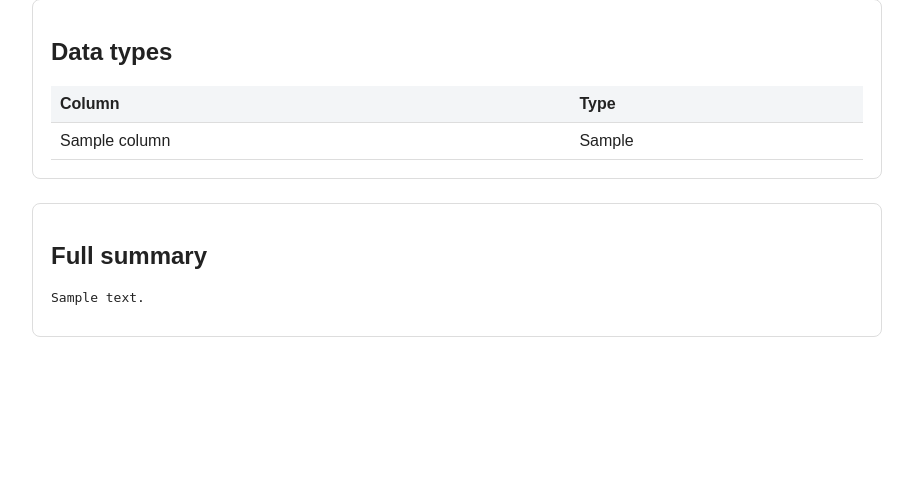
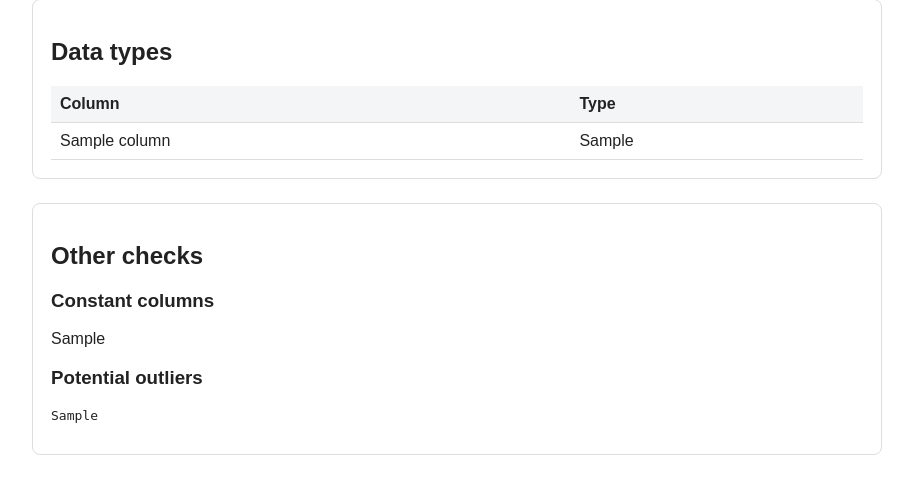
Before and after one commit to akshysasi/DataDoctor, a Flask app: template templates/index.html in a window 1280 px wide. Shown: the part 614-1109 px from the top of the page, without its empty margins (183-1096 px from the left). Before the commit the page ends 951 px from the top, so only its background shows below. Run offline with Flask 3, Linux system fonts and the light colour scheme; the template is opened without the code that fills it: most values are stand-ins (such as "Sample title", 1, 10 or a date in 2020).

Commit message:
Show additional data quality checks

```diff
--- a/templates/index.html
+++ b/templates/index.html
@@ -84,9 +84,22 @@
             </table>
         </section>
 
-        <section>
-            <h2>Full summary</h2>
-            <pre>{{ report.summary }}</pre>
+                <section>
+            <h2>Other checks</h2>
+
+            <h3>Constant columns</h3>
+            {% if report.constant_columns %}
+                <p>{{ report.constant_columns }}</p>
+            {% else %}
+                <p>None found.</p>
+            {% endif %}
+
+            <h3>Potential outliers</h3>
+            {% if report.potential_outliers %}
+                <pre>{{ report.potential_outliers }}</pre>
+            {% else %}
+                <p>None found.</p>
+            {% endif %}
         </section>
     {% endif %}
 </body>
```
